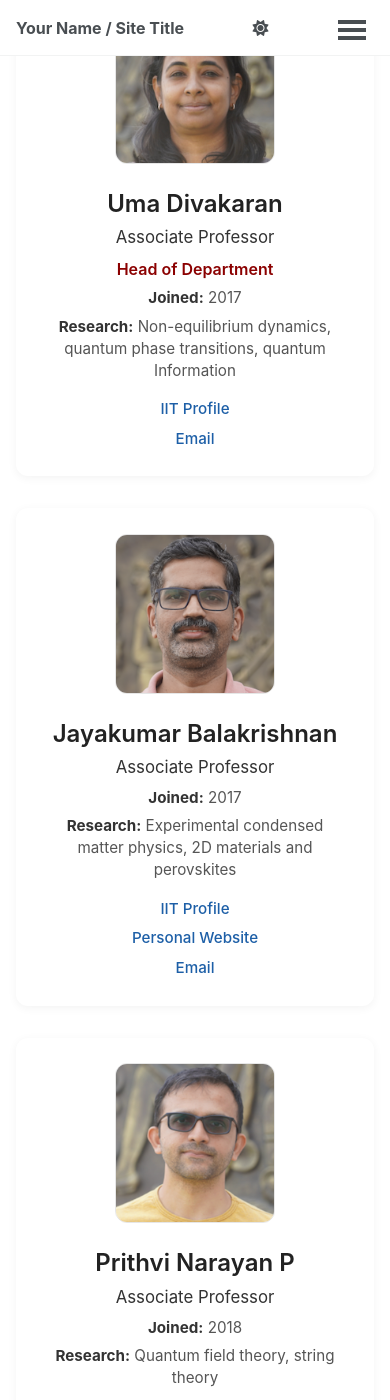
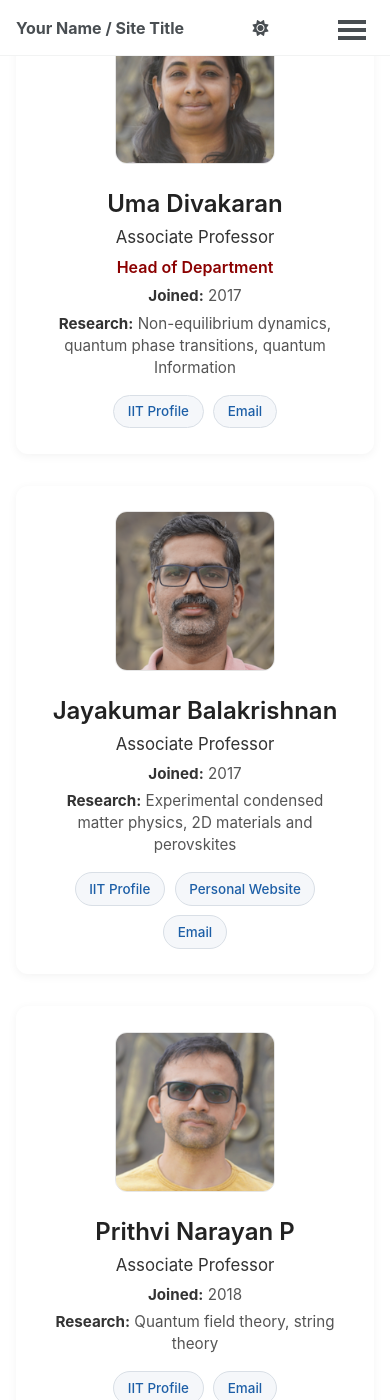
Before and after one commit to phyall/phyall.github.io, a Jekyll site: the page built from _pages/people.md, in a window 390 px wide and 1400 px high, scrolled down 254 px. Built offline with Jekyll 4.4.1, drawn with Linux system fonts in a browser that asks for light colours; a style sheet for code colours, icons or effects is not loaded.

Commit message:
Update main.scss

```diff
--- a/assets/css/main.scss
+++ b/assets/css/main.scss
@@ -39,7 +39,6 @@
 ;
 
 
-
 /* ==========================================================
    Faculty Grid
    ========================================================== */
@@ -57,15 +56,12 @@
    ========================================================== */
 
 .faculty-card {
-
     display: flex;
     align-items: flex-start;
     gap: 1.5rem;
 
     background: #fff;
-
     border-radius: 12px;
-
     padding: 1.6rem;
 
     box-shadow: 0 2px 10px rgba(0,0,0,0.05);
@@ -76,11 +72,8 @@
 }
 
 .faculty-card:hover {
-
     transform: translateY(-4px);
-
     box-shadow: 0 10px 28px rgba(0,0,0,0.12);
-
 }
 
 
@@ -89,24 +82,18 @@
    ========================================================== */
 
 .faculty-photo-container {
-
     flex-shrink: 0;
-
 }
 
 .faculty-photo {
-
     width: 160px;
     height: 160px;
-
     object-fit: cover;
 
     border-radius: 12px;
-
     border: 1px solid #e6e6e6;
 
     display: block;
-
 }
 
 
@@ -115,105 +102,84 @@
    ========================================================== */
 
 .faculty-content {
-
     flex: 1;
-
     text-align: left;
-
 }
 
 .faculty-name {
-
     margin: 0;
-
     font-size: 1.5rem;
-
     font-weight: 600;
-
     color: #222;
-
     line-height: 1.3;
-
 }
 
 .faculty-designation {
-
-    margin: .4rem 0;
-
+    margin: 0.35rem 0;
     font-size: 1.05rem;
-
     color: #333;
-
 }
 
 .faculty-head-role {
-
-    margin: .35rem 0;
-
+    margin: 0.35rem 0;
     color: #8b0000;
-
     font-weight: 600;
-
 }
 
 .faculty-joined,
 .faculty-secondary,
 .faculty-research {
-
-    margin: .4rem 0;
-
+    margin: 0.35rem 0;
     color: #555;
-
+    font-size: 0.95rem;
     line-height: 1.45;
-
-    font-size: .95rem;
-
 }
 
 .faculty-research strong,
 .faculty-joined strong {
-
     color: #333;
-
 }
 
 
 /* ==========================================================
-   Links
+   Link Badges
    ========================================================== */
 
 .faculty-links {
-
     margin-top: 1rem;
 
     display: flex;
-
-    flex-direction: column;
-
-    align-items: flex-start;
-
-    gap: .45rem;
-
+    flex-wrap: wrap;
+    gap: 0.6rem;
 }
 
 .faculty-links a {
+    display: inline-block;
+
+    padding: 0.35rem 0.85rem;
+
+    background: #f5f7fa;
+    border: 1px solid #d9dfe6;
+    border-radius: 999px;
 
     color: #1d5fa7;
-
     text-decoration: none;
 
-    font-size: .95rem;
-
+    font-size: 0.84rem;
     font-weight: 500;
 
-    transition: color .2s ease;
-
+    transition:
+        background 0.2s ease,
+        color 0.2s ease,
+        border-color 0.2s ease,
+        transform 0.2s ease;
 }
 
 .faculty-links a:hover {
-
-    color: #0b3d91;
-
+    background: #1d5fa7;
+    color: #fff;
+    border-color: #1d5fa7;
+    transform: translateY(-1px);
 }
 
 
@@ -224,31 +190,21 @@
 @media (max-width: 700px) {
 
     .faculty-grid {
-
         grid-template-columns: 1fr;
-
     }
 
     .faculty-card {
-
         flex-direction: column;
-
         align-items: center;
-
         text-align: center;
-
     }
 
     .faculty-content {
-
         text-align: center;
-
     }
 
     .faculty-links {
-
-        align-items: center;
-
+        justify-content: center;
     }
 
 }
```
